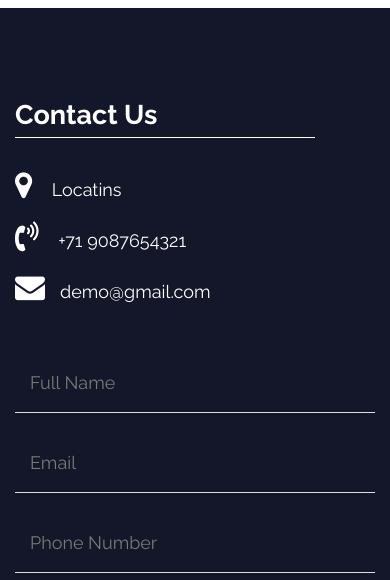
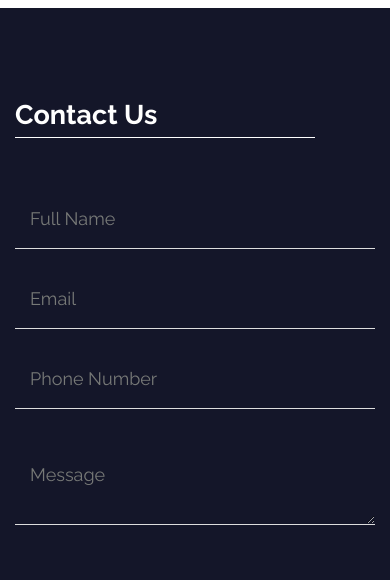
Before and after one commit to Eclipse04/MechanicMe, a plain HTML site: page index.html in a window 390 px wide. Shown: the part 5400-5980 px from the top of the page. Drawn offline with nearby package versions, Linux system fonts and the light colour scheme.

Commit message:
Update index.html

```diff
--- a/index.html
+++ b/index.html
@@ -73,9 +73,6 @@
                               </li>
                               <li class="nav-item">
                                  <a class="nav-link" href="contact.html">Contact Us</a>
-                              </li>
-                              <li class="nav-item d_none">
-                                 <a class="nav-link" href="#"><i class="fa fa-user-circle padd_right" aria-hidden="true"></i>Login/Register</a>
                               </li>
                               <li class="nav-item d_none">
                                  <a class="nav-link" href="#"><i class="fa fa-search" aria-hidden="true"></i></a>
@@ -398,13 +395,8 @@
                         <h2>Contact Us</h2>
                      </div>
                   </div>
-                  <div class="col-md-8">
-                     <ul class="location_icon">
-                        <li><a href="#"><i class="fa fa-map-marker" aria-hidden="true"></i></a> Locatins</li>
-                        <li><a href="#"><i class="fa fa-volume-control-phone" aria-hidden="true"></i></a> +71 9087654321</li>
-                        <li><a href="#"><i class="fa fa-envelope" aria-hidden="true"></i></a>demo@gmail.com</li>
-                     </ul>
-                  </div>
+                 <div class="col-md-8">
+                 </div>
                   <div class="col-md-6">
                      <form id="request" class="main_form">
                         <div class="row">
```
